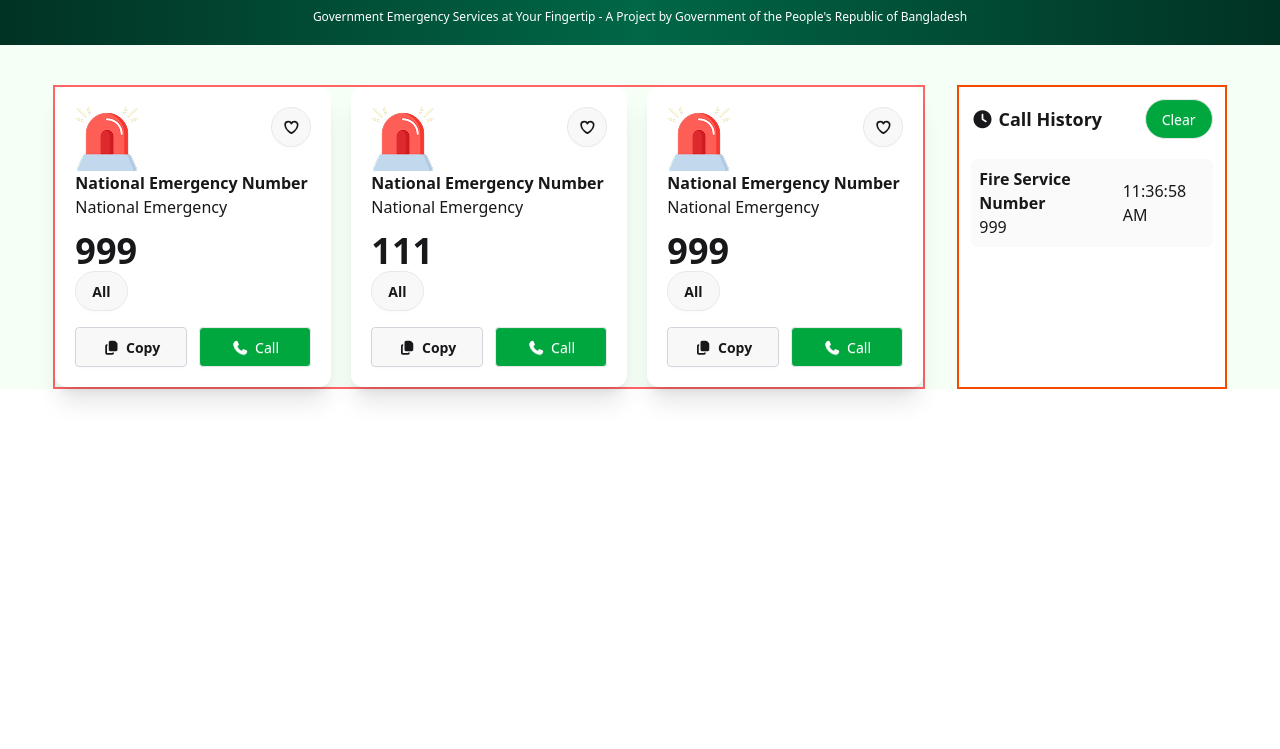
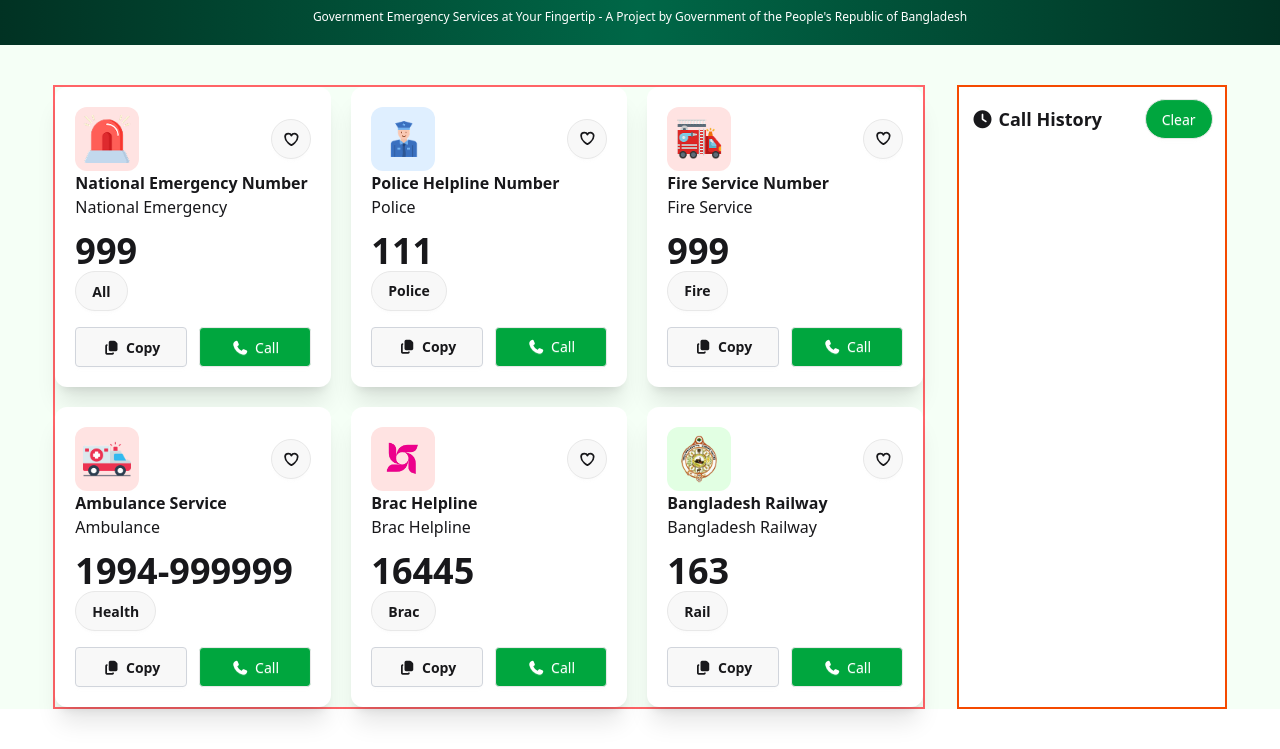
Before and after one commit to Md-Sojib-Khan/B12-A5-Emergency-Hotline, a plain HTML site: page index.html in a window 1280 px wide. Shown: the part 219-968 px from the top of the page. Before the commit the page ends 800 px from the top, so only its background shows below. Drawn offline with nearby package versions, Linux system fonts and the light colour scheme.

Commit message:
add full design and function without clear btn

```diff
--- a/index.html
+++ b/index.html
@@ -28,7 +28,7 @@
                     class="bg-[#41ff6b1a] rounded-full flex w-20 justify-center items-center gap-3 font-bold"><span id="heart-count">0</span><img
                         src="./assets/heart.png" alt="" class="w-6 h-fit"></button>
                 <button
-                    class="bg-[#41ff6b1a] rounded-full flex w-20 justify-center items-center gap-3 font-bold"><span>100</span><img
+                    class="bg-[#41ff6b1a] rounded-full flex w-20 justify-center items-center gap-3 font-bold"><span id="coin-number">100</span><img
                         src="./assets/coin.png" alt="" class="w-6 h-fit"></button>
                 <button class="text-white font-medium w-20 h-auto bg-[#00A63E] rounded-full"><span id="copy-count" class="hidden">0</span> Copy</button>
             </div>
@@ -46,8 +46,8 @@
         <section id="cards" class="border-2 border-red-400 md:col-span-9 ">
             <div class="grid grid-cols-1 md:grid-cols-3 gap-5">
                 <div class="bg-white p-5 shadow-xl rounded-xl">
-                    <div class="flex justify-between">
-                        <img src="./assets/emergency.png" alt="">
+                    <div class="flex justify-between items-center">
+                        <img src="./assets/emergency.png" alt="" class="w-16 p-2 bg-[#ffe3e2] rounded-xl">
                         <button class="btn btn-circle btn-hart">
                             <svg xmlns="http://www.w3.org/2000/svg" fill="none" viewBox="0 0 24 24" stroke-width="2.5"
                                 stroke="currentColor" class="size-[1.2em]">
@@ -68,8 +68,8 @@
                     </div>
                 </div>
                 <div class="bg-white p-5 shadow-xl rounded-xl">
-                    <div class="flex justify-between">
-                        <img src="./assets/emergency.png" alt="">
+                    <div class="flex justify-between items-center">
+                        <img src="./assets/police.png" alt="" class="w-16 p-2 bg-[#dfefff] rounded-xl">
                         <button class="btn btn-circle btn-hart">
                             <svg xmlns="http://www.w3.org/2000/svg" fill="none" viewBox="0 0 24 24" stroke-width="2.5"
                                 stroke="currentColor" class="size-[1.2em]">
@@ -78,10 +78,10 @@
                             </svg>
                         </button>
                     </div>
-                    <h1 class="font-bold">National Emergency Number</h1>
-                    <p>National Emergency</p>
+                    <h1 class="font-bold">Police Helpline Number</h1>
+                    <p>Police</p>
                     <h1 class="text-4xl font-bold mt-3">111</h1>
-                    <button class="btn rounded-full">All</button>
+                    <button class="btn rounded-full">Police</button>
                     <div class="mt-4 flex gap-3">
                         <button class="btn border-gray-300 w-28 hover:bg-slate-950 hover:text-white btn-copy"><span><i
                                     class="fa-solid fa-copy"></i></span> Copy</button>
@@ -90,8 +90,8 @@
                     </div>
                 </div>
                 <div class="bg-white p-5 shadow-xl rounded-xl">
-                    <div class="flex justify-between">
-                        <img src="./assets/emergency.png" alt="">
+                    <div class="flex justify-between items-center">
+                        <img src="./assets/fire-service.png" alt="" class="w-16 p-2 bg-[#ffe3e2] rounded-xl">
                         <button class="btn btn-circle btn-hart">
                             <svg xmlns="http://www.w3.org/2000/svg" fill="none" viewBox="0 0 24 24" stroke-width="2.5"
                                 stroke="currentColor" class="size-[1.2em]">
@@ -100,10 +100,76 @@
                             </svg>
                         </button>
                     </div>
-                    <h1 class="font-bold">National Emergency Number</h1>
-                    <p>National Emergency</p>
+                    <h1 class="font-bold">Fire Service Number</h1>
+                    <p>Fire Service</p>
                     <h1 class="text-4xl font-bold mt-3">999</h1>
-                    <button class="btn rounded-full">All</button>
+                    <button class="btn rounded-full">Fire</button>
+                    <div class="mt-4 flex gap-3">
+                        <button class="btn border-gray-300 w-28 hover:bg-slate-950 hover:text-white btn-copy"><span><i
+                                    class="fa-solid fa-copy"></i></span> Copy</button>
+                        <button class="btn w-28 bg-[#00a63e] hover:bg-gray-500 font-medium text-white btn-call"><span><i
+                                    class="fa-solid fa-phone"></i></span> Call</button>
+                    </div>
+                </div>
+                <div class="bg-white p-5 shadow-xl rounded-xl">
+                    <div class="flex justify-between items-center">
+                        <img src="./assets/ambulance.png" alt="" class="w-16 p-2 bg-[#ffe3e2] rounded-xl">
+                        <button class="btn btn-circle btn-hart">
+                            <svg xmlns="http://www.w3.org/2000/svg" fill="none" viewBox="0 0 24 24" stroke-width="2.5"
+                                stroke="currentColor" class="size-[1.2em]">
+                                <path stroke-linecap="round" stroke-linejoin="round"
+                                    d="M21 8.25c0-2.485-2.099-4.5-4.688-4.5-1.935 0-3.597 1.126-4.312 2.733-.715-1.607-2.377-2.733-4.313-2.733C5.1 3.75 3 5.765 3 8.25c0 7.22 9 12 9 12s9-4.78 9-12Z" />
+                            </svg>
+                        </button>
+                    </div>
+                    <h1 class="font-bold">Ambulance Service</h1>
+                    <p>Ambulance</p>
+                    <h1 class="text-4xl font-bold mt-3">1994-999999</h1>
+                    <button class="btn rounded-full">Health</button>
+                    <div class="mt-4 flex gap-3">
+                        <button class="btn border-gray-300 w-28 hover:bg-slate-950 hover:text-white btn-copy"><span><i
+                                    class="fa-solid fa-copy"></i></span> Copy</button>
+                        <button class="btn w-28 bg-[#00a63e] hover:bg-gray-500 font-medium text-white btn-call"><span><i
+                                    class="fa-solid fa-phone"></i></span> Call</button>
+                    </div>
+                </div>
+                <div class="bg-white p-5 shadow-xl rounded-xl">
+                    <div class="flex justify-between items-center">
+                        <img src="./assets/brac.png" alt="" class="w-16 p-2 bg-[#ffe3e2] rounded-xl">
+                        <button class="btn btn-circle btn-hart">
+                            <svg xmlns="http://www.w3.org/2000/svg" fill="none" viewBox="0 0 24 24" stroke-width="2.5"
+                                stroke="currentColor" class="size-[1.2em]">
+                                <path stroke-linecap="round" stroke-linejoin="round"
+                                    d="M21 8.25c0-2.485-2.099-4.5-4.688-4.5-1.935 0-3.597 1.126-4.312 2.733-.715-1.607-2.377-2.733-4.313-2.733C5.1 3.75 3 5.765 3 8.25c0 7.22 9 12 9 12s9-4.78 9-12Z" />
+                            </svg>
+                        </button>
+                    </div>
+                    <h1 class="font-bold">Brac Helpline</h1>
+                    <p>Brac Helpline</p>
+                    <h1 class="text-4xl font-bold mt-3">16445</h1>
+                    <button class="btn rounded-full">Brac</button>
+                    <div class="mt-4 flex gap-3">
+                        <button class="btn border-gray-300 w-28 hover:bg-slate-950 hover:text-white btn-copy"><span><i
+                                    class="fa-solid fa-copy"></i></span> Copy</button>
+                        <button class="btn w-28 bg-[#00a63e] hover:bg-gray-500 font-medium text-white btn-call"><span><i
+                                    class="fa-solid fa-phone"></i></span> Call</button>
+                    </div>
+                </div>
+                <div class="bg-white p-5 shadow-xl rounded-xl">
+                    <div class="flex justify-between items-center">
+                        <img src="./assets/Bangladesh-Railway.png" alt="" class="w-16 p-2 bg-[#e2ffe3] rounded-xl">
+                        <button class="btn btn-circle btn-hart">
+                            <svg xmlns="http://www.w3.org/2000/svg" fill="none" viewBox="0 0 24 24" stroke-width="2.5"
+                                stroke="currentColor" class="size-[1.2em]">
+                                <path stroke-linecap="round" stroke-linejoin="round"
+                                    d="M21 8.25c0-2.485-2.099-4.5-4.688-4.5-1.935 0-3.597 1.126-4.312 2.733-.715-1.607-2.377-2.733-4.313-2.733C5.1 3.75 3 5.765 3 8.25c0 7.22 9 12 9 12s9-4.78 9-12Z" />
+                            </svg>
+                        </button>
+                    </div>
+                    <h1 class="font-bold">Bangladesh Railway</h1>
+                    <p>Bangladesh Railway</p>
+                    <h1 class="text-4xl font-bold mt-3">163</h1>
+                    <button class="btn rounded-full">Rail</button>
                     <div class="mt-4 flex gap-3">
                         <button class="btn border-gray-300 w-28 hover:bg-slate-950 hover:text-white btn-copy"><span><i
                                     class="fa-solid fa-copy"></i></span> Copy</button>
@@ -118,19 +184,11 @@
         <aside class="border-2 border-orange-600 md:col-span-3 bg-white p-3">
             <div class="flex justify-between items-center">
                 <h1 class="font-bold text-lg"><span><i class="fa-solid fa-clock"></i></span> Call History</h1>
-                <button class="btn bg-[#00a63e] hover:bg-gray-500 font-medium text-white rounded-full">Clear</button>
+                <button id="btn-clear" class="btn bg-[#00a63e] hover:bg-gray-500 font-medium text-white rounded-full">Clear</button>
             </div>
 
-            <div class="mt-5">
-                <div class="flex justify-between items-center bg-[#fafafa] p-2 rounded-md">
-                    <div>
-                        <h1 class="font-bold">Fire Service Number</h1>
-                        <p>999</p>
-                    </div>
-                    <div>
-                        <p>11:36:58 AM</p>
-                    </div>
-                </div>
+            <div id="dainamic-cards-section" class="mt-5">
+
             </div>
         </aside>
     </main>
```
Also changed, not shown: index.js (+63 -24 lines).
